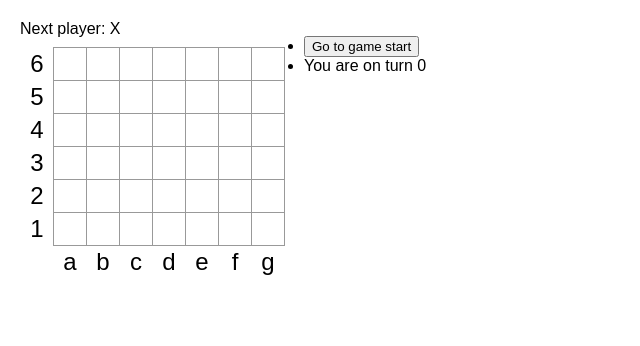
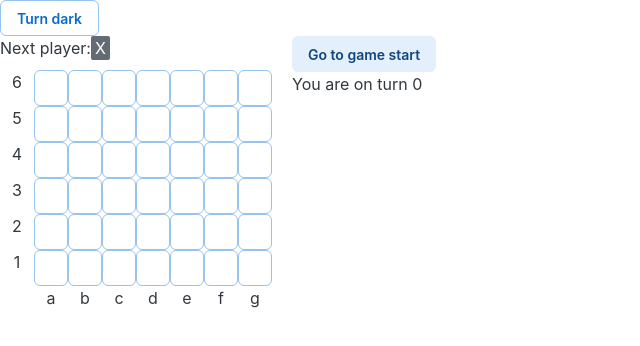
Before and after one commit to IHOPstack/ConnectX, a React (Create React App) app in the folder src/: page / in a window 1280 px wide. Shown: the top 346 px of the page, without its empty margins (0-640 px from the left). Built offline with nearby package versions, Linux system fonts and the light colour scheme.

Commit message:
integrated joy ui and added dark mode to save my eyeballs

```diff
--- a/package.json
+++ b/package.json
@@ -1,5 +1,11 @@
 {
   "dependencies": {
+    "@chakra-ui/react": "^2.8.2",
+    "@emotion/react": "^11.11.1",
+    "@emotion/styled": "^11.11.0",
+    "@fontsource/inter": "^5.0.15",
+    "@mui/joy": "^5.0.0-beta.15",
+    "framer-motion": "^10.16.5",
     "react": "^18.0.0",
     "react-dom": "^18.0.0",
     "react-scripts": "^5.0.1"
--- a/src/App.js
+++ b/src/App.js
@@ -1,4 +1,12 @@
-import { useState } from "react";
+import { useEffect, useState } from "react";
+import Button from '@mui/joy/Button';
+import Sheet from '@mui/joy/Sheet';
+import { CssVarsProvider, useColorScheme } from '@mui/joy/styles';
+import { CssBaseline, ListItem } from "@mui/joy";
+import Typography from '@mui/joy/Typography';
+import List from '@mui/joy/List';
+import Card from '@mui/joy/Card';
+
 
 function Square({squareID, value, fillSquare}) {
   let isWinning = false
@@ -7,15 +15,18 @@ function Square({squareID, value, fillSquare}) {
       isWinning = true
     }
   }
-  return <button className={isWinning ? "winning":"square"} onClick={fillSquare}>{value}</button>;
+  return <Button className={isWinning ? "winning":"square"} variant={isWinning ? "solid":"outlined"} onClick={fillSquare}>{value}</Button>;
 }
 function Label({character}){
-  return <label className="gridLabel">{character}</label>
+  return <Typography className="gridLabel">{character}</Typography>
 }
 let stillWinner;
 const winCon = 4;
+const boardWidth = 7;
+const boardHeight = 6;
+
 export default function Game() {
-  const [boardHistory, setHistory] = useState([Array.from({length:6}, () => Array(7).fill(null))]);
+  const [boardHistory, setHistory] = useState([Array.from({length:boardHeight}, () => Array(boardWidth).fill(null))]);
   const [currentMove, setCurrentMove] = useState(0);
   const xIsNext = currentMove % 2 === 0;
   const currentSquares = boardHistory[currentMove];
@@ -55,9 +66,9 @@ export default function Game() {
       description = "Go to game start";
     }
     return (
-      <li key={move}>
-        <button onClick={() => jumpTo(move)}>{description}</button>
-      </li>
+      <ListItem key={move}>
+        <Button variant="soft" onClick={() => jumpTo(move)}>{description}</Button>
+      </ListItem>
     )
   })
   let current = "";
@@ -67,17 +78,21 @@ export default function Game() {
     current = "You are on turn " + currentMove
   }
   return (
+    <CssVarsProvider>
+      <CssBaseline/>
+      <ModeToggle />
       <div className="game">
         <div className="gameBoard">
           <Board xIsNext={xIsNext} squares={currentSquares} onPlay={handlePlay} />
         </div>
       <div className="gameInfo">
-        <ul>
+        <List size="small">
           {moves}
-          <li key='current'>{current}</li>
-        </ul>
+          <Typography key='current'>{current}</Typography>
+        </List>
       </div>
       </div>
+    </CssVarsProvider>
   )
 }
 let winningSquares = null;
@@ -85,9 +100,13 @@ let winningSquares = null;
 function Board({xIsNext, squares, onPlay}) {
   let status;
   if (winningSquares) {
-    status = "Winner: " + winningSquares[0];
+    status = <Typography >Winner:
+      <Typography variant="solid">{winningSquares[0]}</Typography>
+    </Typography>
   } else{
-    status = "Next player: " + (xIsNext ? "X" : "O");
+    status = <Typography >Next player:
+    <Typography variant="solid">{xIsNext ? "X" : "O"}</Typography>
+  </Typography>
   }
 function handleClick(row, column) {
     const nextSquares = deepCopy(squares);
@@ -115,7 +134,7 @@ function handleClick(row, column) {
         <Square key={squareKey} squareID={squareID} value={value} fillSquare={() => handleClick(rowNum, columnNum)} />
       )
     })
-    const numLabel = <Label character={Math.abs(rowNum-6)}></Label>
+    const numLabel = <Label character={Math.abs(rowNum-boardHeight)}></Label>
     return (
       <div key={rowKey} className="board-row">{numLabel}{rows}</div>
     )
@@ -178,6 +197,10 @@ function calculateWinner(squares, rowPos, columnPos) {
   return null
 }
 
+function NewBoard(){
+
+}
+
 function deepCopy(OGarray) {
   let arrayCopy = Array(OGarray.length);
   for (let row=0;row<OGarray.length;row++) {
@@ -188,3 +211,21 @@ function deepCopy(OGarray) {
   }
   return arrayCopy;
 }
+//Light/Dark mode
+function ModeToggle(){
+  const {mode,setMode} = useColorScheme();
+  const [mounted,setMounted] = useState(false);
+  useEffect(() => {
+    setMounted(true);
+  }, []);
+  if (!mounted){
+    return null;
+  }
+  return(
+    <Button variant="outlined"
+    onClick={() => {
+      setMode(mode === 'light' ? 'dark' : 'light');
+    }}
+  >{mode === 'light' ? 'Turn dark' : 'Turn light'}</Button>
+  );
+}
--- a/src/styles.css
+++ b/src/styles.css
@@ -98,7 +98,6 @@ body {
   width: 34px;
 }
 
-
 .board-row:after {
   clear: both;
   content: '';
@@ -113,6 +112,8 @@ body {
   flex-direction: row;
 }
 
-.game-info {
+.gameInfo {
   margin-left: 20px;
+  display: flex;
+  flex-direction: column;
 }
```
Also changed, not shown: 1 other file (tests, documents, lock files or other folders). Lines whose indentation alone changed are shown as unchanged.
